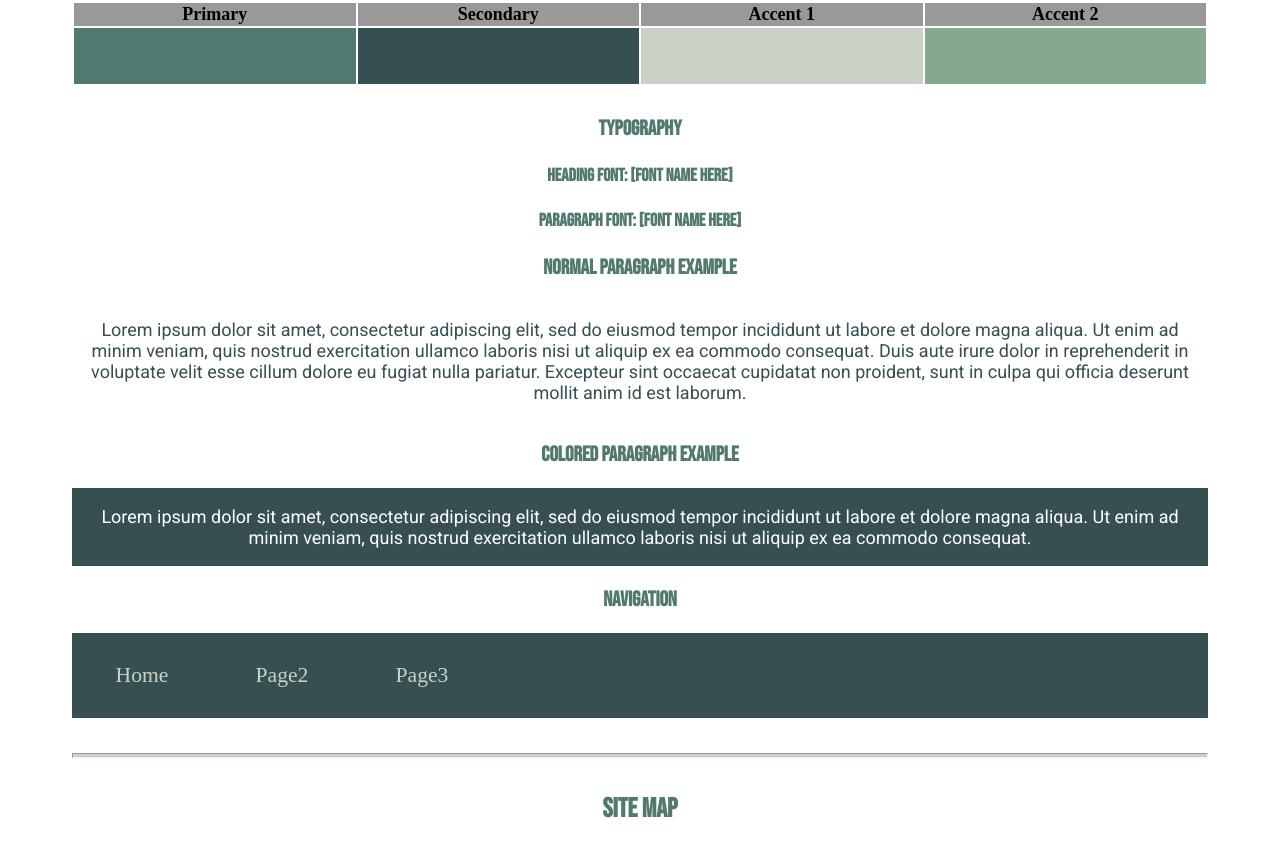
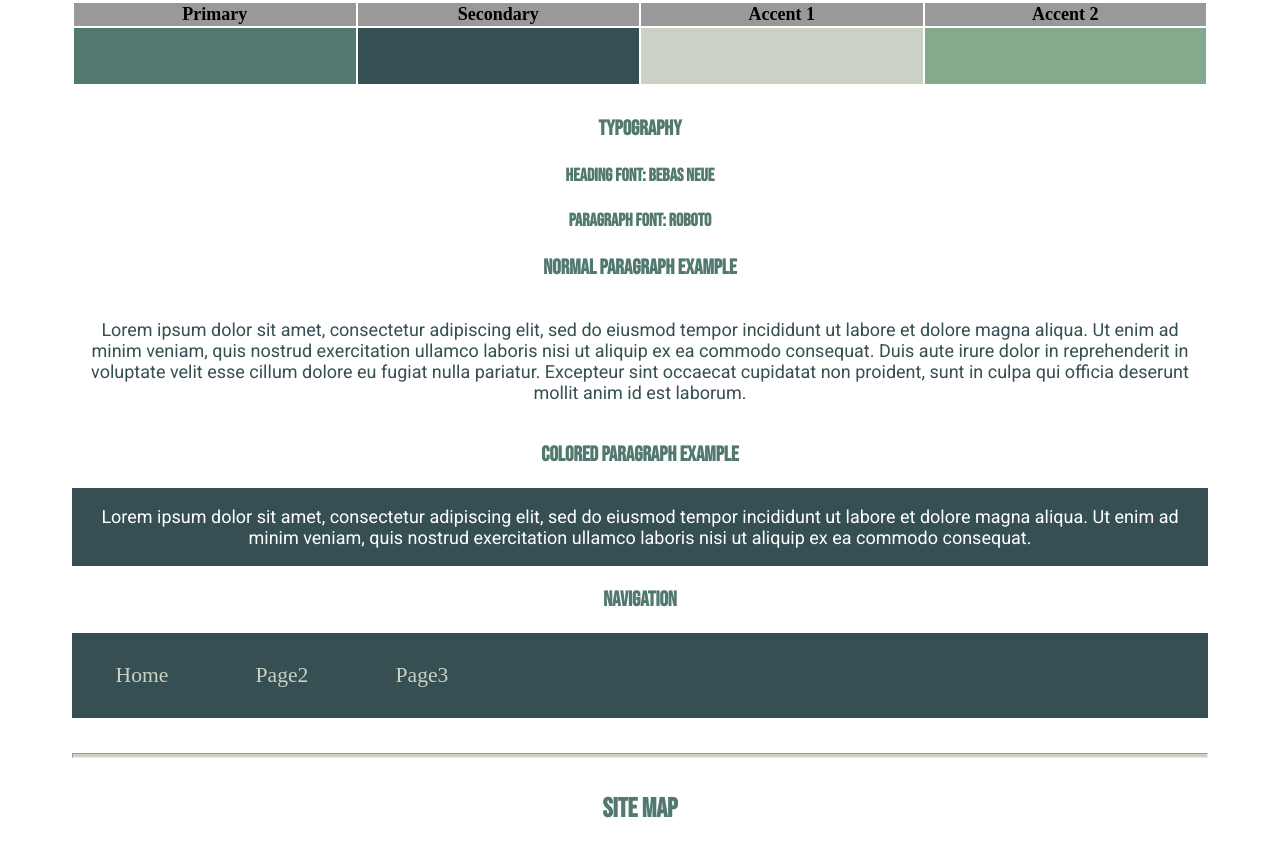
Before and after one commit to Hudson-N/wdd130, a plain HTML site: page to_many_hobbies/site-plan.html in a window 1280 px wide. Shown: the part 1660-2505 px from the top of the page. Drawn offline with Linux system fonts and the light colour scheme.

Commit message:
Added font names

```diff
--- a/to_many_hobbies/site-plan.html
+++ b/to_many_hobbies/site-plan.html
@@ -57,10 +57,10 @@
       <!-- Choose a font for your paragraphs (body copy) and headlines. What font(s) have you chosen? Why did you choose what you did?  Make sure to review the list of web safe fonts at W3Schools.org as a starting point.  Think also about which of your colors above you might use for background and font colors. -->
 
       <h4>
-        Heading Font: [Font Name here]  <!-- change this -->
+        Heading Font: Bebas Neue  <!-- change this -->
       </h4>
       <h4>
-        Paragraph Font: [Font Name here]  <!-- change this -->
+        Paragraph Font: Roboto <!-- change this -->
       </h4>
       <h3>
         Normal paragraph example
```
